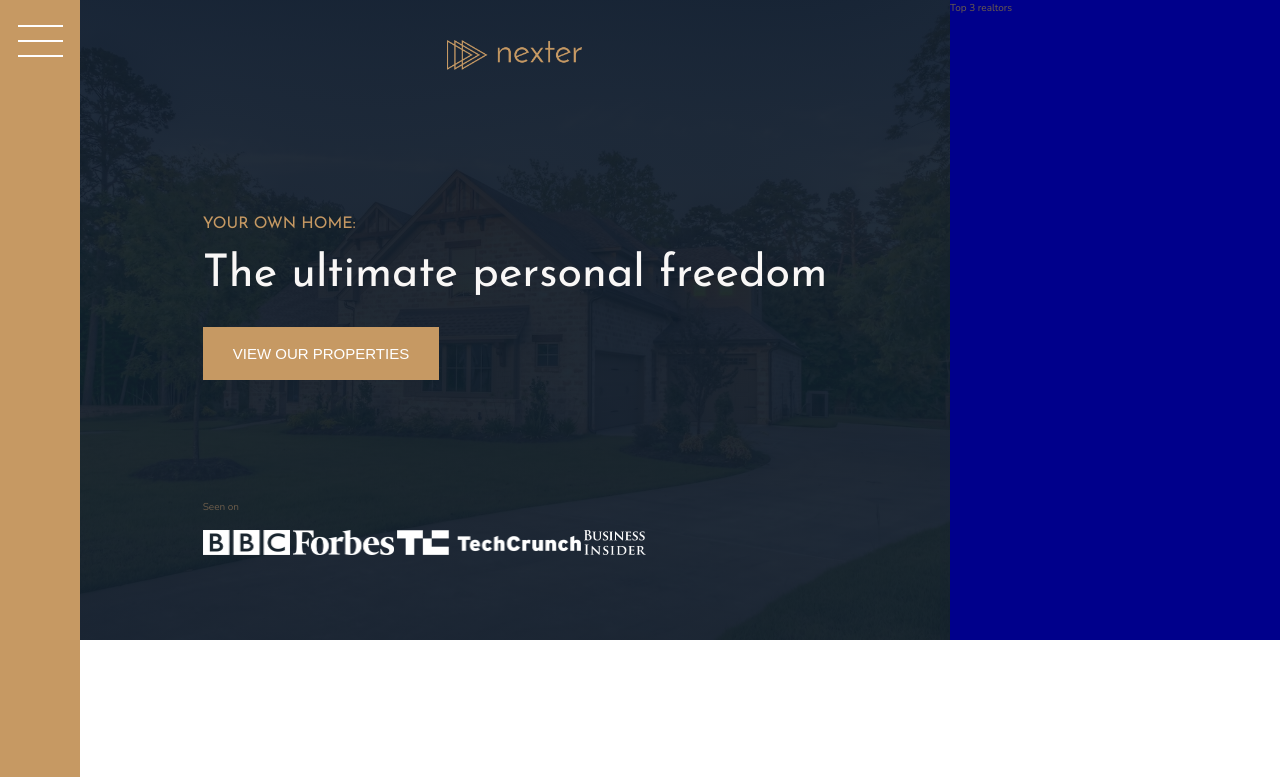
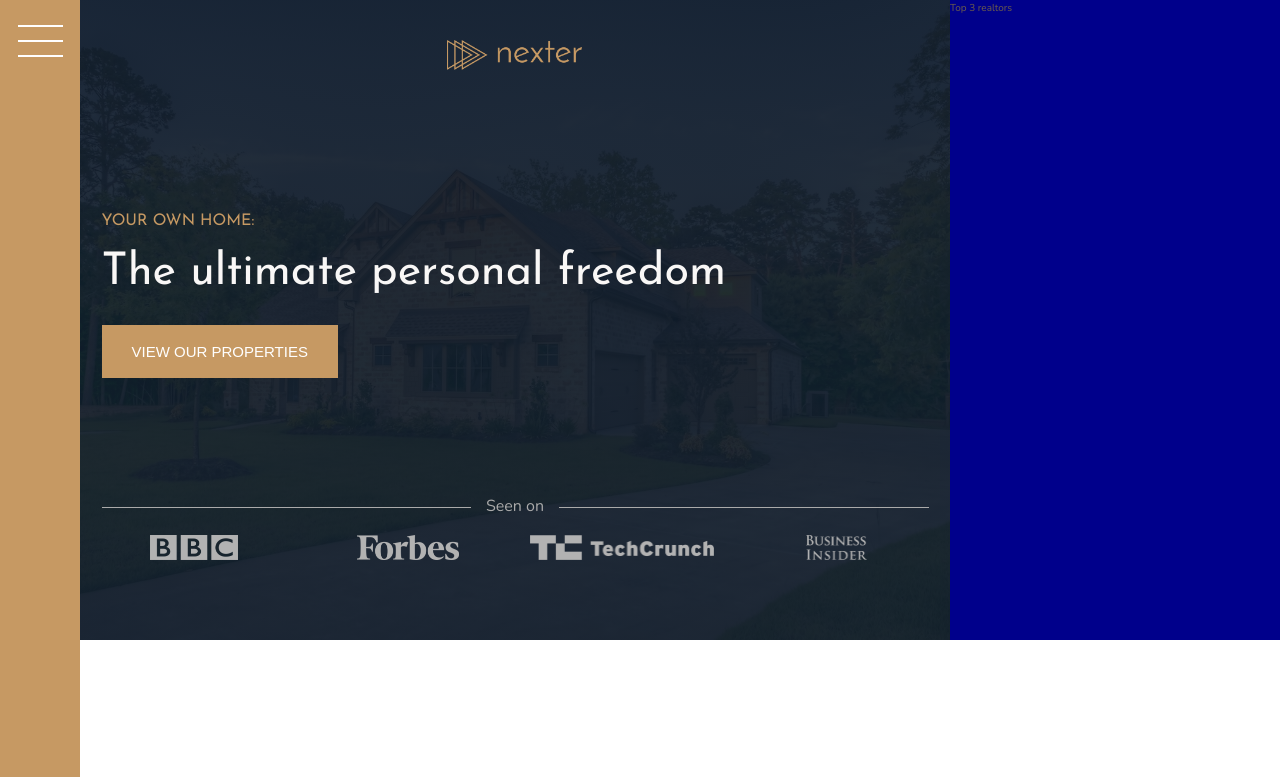
Before and after one commit to RatkoG/nexter, a website: page index.html in a window 1280 px wide. Shown: the top 777 px of the page. Drawn offline with nearby package versions, Linux system fonts and the light colour scheme.

Commit message:
Heading part 2

```diff
--- a/index.html
+++ b/index.html
@@ -22,8 +22,8 @@
     <h3 class="heading-3">Your own home:</h3>
     <h1 class="heading-1">The ultimate personal freedom</h1>
     <button class="btn header__btn">View our properties</button>
-    <div class="header__seenon--text">Seen on</div>
-    <div class="header__seenon-logos">
+    <div class="header__on-text">Seen on</div>
+    <div class="header__on-logos">
       <img src="img/logo-bbc.png" alt="Seen on logo 1">
       <img src="img/logo-forbes.png" alt="Seen on logo 2">
       <img src="img/logo-techcrunch.png" alt="Seen on logo 3">
--- a/sass/_header.scss
+++ b/sass/_header.scss
@@ -24,11 +24,33 @@
     justify-self: start;
   }
 
-  &__seenon-text {}
+  &__on-text {
+    display: grid;
+    grid-template-columns: 1fr max-content 1fr;
+    grid-column-gap: 1.5rem;
+    align-items: center;
 
-  &__seenon-logos {
+    font-size: 1.6rem;
+    color: $color-grey-light-2;
+
+    &::before,
+    &::after {
+      content: '';
+      height: 1px;
+      display: block;
+      background-color: currentColor;
+    }
+  }
+
+  &__on-logos {
+    display: grid;
+    grid-template-columns: repeat(4, 1fr);
+    grid-column-gap: 3rem;
+    justify-items: center;
+
     img {
       height: 2.5rem;
+      filter: brightness(70%);
     }
   }
 }
```
Also changed, not shown: css/style.css.
